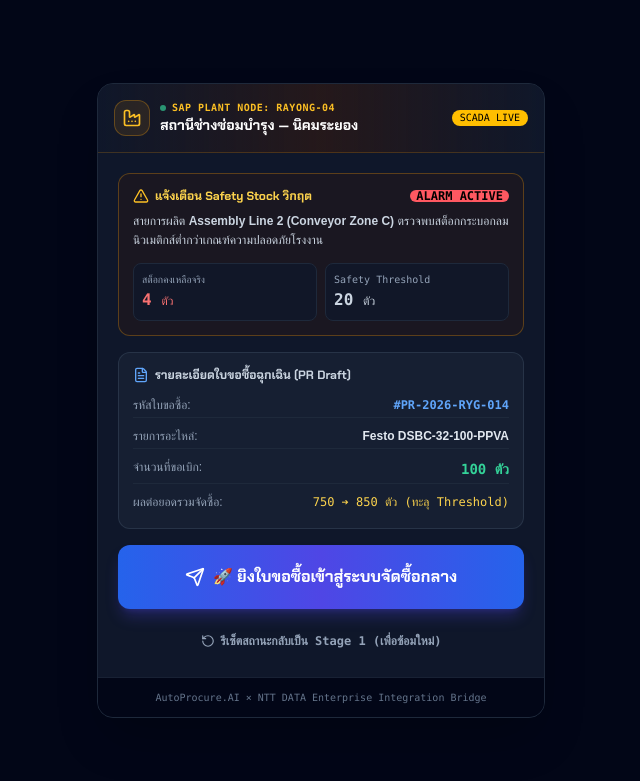
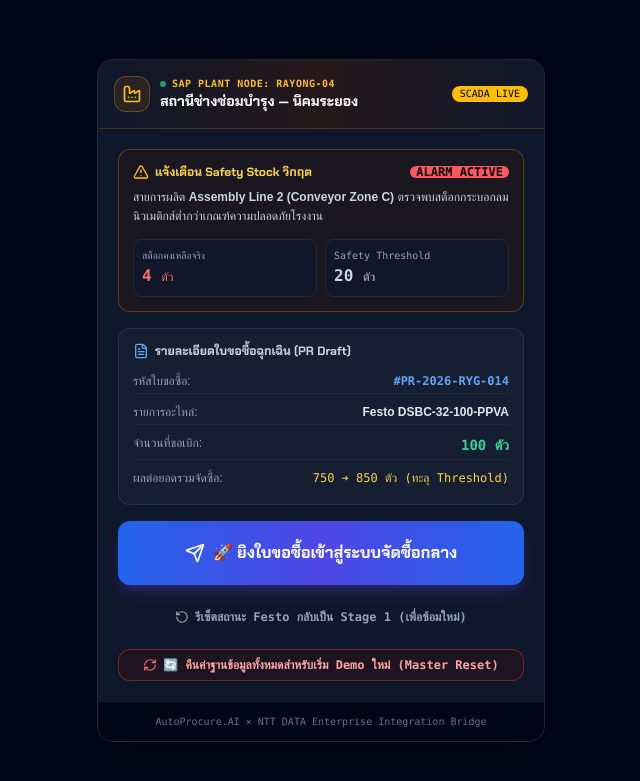
Before and after one commit to teeranon124/NTTdata, a Flask app: page /plant-terminal in a window 1280 px wide. Shown: the top 781 px of the page, without its empty margins (319-959 px from the left). Run offline with Flask 3, Linux system fonts and the light colour scheme; some libraries are stand-ins or nearby versions; some web fonts are replaced.

Commit message:
feat: master demo reset in plant-terminal and fix room reset to rollback deal winning status

```diff
--- a/webapp/repositories/deal_repository.py
+++ b/webapp/repositories/deal_repository.py
@@ -10,6 +10,11 @@ class DealRepository:
     def __init__(self):
         self._deals_cache = None
         self._raw_cache = None
+
+    def reload(self):
+        self._deals_cache = None
+        self._raw_cache = None
+        return self.get_all_deals()
 
     def get_all_deals(self) -> Dict[str, dict]:
         if not self._deals_cache:
--- a/webapp/web/templates/plant_terminal.html
+++ b/webapp/web/templates/plant_terminal.html
@@ -97,7 +97,14 @@
             <button id="btn-reset-pr" onclick="resetDemoState()"
                     class="btn btn-sm btn-ghost w-full text-slate-400 hover:text-slate-200 text-xs font-mono flex items-center justify-center gap-1.5">
                 <i data-lucide="rotate-ccw" class="w-3.5 h-3.5"></i>
-                <span>รีเซ็ตสถานะกลับเป็น Stage 1 (เพื่อซ้อมใหม่)</span>
+                <span>รีเซ็ตสถานะ Festo กลับเป็น Stage 1 (เพื่อซ้อมใหม่)</span>
+            </button>
+
+            <!-- FULL DEMO DATABASE RESET BUTTON -->
+            <button id="btn-master-reset" onclick="resetAllDemoDatabase()"
+                    class="btn btn-sm bg-red-950/30 border border-red-500/40 text-red-300 hover:bg-red-900/50 hover:text-white w-full text-xs font-mono flex items-center justify-center gap-1.5 rounded-xl shadow-xs transition-all">
+                <i data-lucide="refresh-cw" class="w-3.5 h-3.5 text-red-400"></i>
+                <span>🔄 คืนค่าฐานข้อมูลทั้งหมดสำหรับเริ่ม Demo ใหม่ (Master Reset)</span>
             </button>
 
             <!-- LIVE STATUS DISPLAY -->
@@ -178,6 +185,25 @@
                 btn.innerHTML = '<i data-lucide="rotate-ccw" class="w-3.5 h-3.5"></i> <span>รีเซ็ตสถานะกลับเป็น Stage 1</span>';
             }
         }
+
+        async function resetAllDemoDatabase() {
+            if (!confirm('ยืนยันล้างประวัติแชทและคืนค่าระบบจัดซื้อทั้งหมดสำหรับเริ่ม Live Demo ใหม่?')) return;
+            const btn = document.getElementById('btn-master-reset');
+            btn.innerHTML = '<span class="loading loading-spinner loading-xs"></span> กำลังล้างฐานข้อมูล...';
+            try {
+                const res = await fetch('/api/demo/reset-all', { method: 'POST' });
+                if (res.ok) {
+                    alert('✅ คืนค่าฐานข้อมูลและล้างเซสชันทั้งหมดเรียบร้อยแล้ว พร้อมเริ่ม Demo ใหม่!');
+                    location.reload();
+                } else {
+                    alert('เกิดข้อผิดพลาดในการรีเซ็ต');
+                    location.reload();
+                }
+            } catch (e) {
+                alert('Reset failed: ' + e.message);
+                location.reload();
+            }
+        }
     </script>
 </body>
 </html>
--- a/webapp/web/views/chat_view.py
+++ b/webapp/web/views/chat_view.py
@@ -357,13 +357,39 @@ def reset_chat_session(deal_id, vendor_id):
     deal = deal_repository.get_deal(deal_id)
     session = negotiation_service.reset_session(deal_id, vendor_id)
     if deal:
+        did = (deal_id or "").lower()
+        # Rollback winning status and stage if the deal was previously awarded
+        if deal.get("stage") == 4 or deal.get("winning_vendor_id"):
+            deal["stage"] = 3 if did == "nsk" else 2
+            deal["stage_label"] = "AI กำลังเจรจา" if did == "nsk" else "รอเจรจาต่อรอง"
+            deal["winning_vendor_id"] = None
+            deal["agreed_price"] = None
+            deal["po_status"] = None
+            deal["po_number"] = None
+            try:
+                from ...database.engine import session_scope
+                from ...database.models import Deal
+                with session_scope() as s:
+                    db_d = s.get(Deal, did)
+                    if db_d:
+                        db_d.stage = deal["stage"]
+                        db_d.stage_label = deal["stage_label"]
+                        db_d.winning_vendor_id = None
+                        db_d.agreed_price = None
+                        db_d.po_status = None
+                        db_d.po_number = None
+            except Exception as e:
+                pass
+
         vendor_data = next((v for v in deal.get("vendors", []) if v["name"].replace(" ", "_").lower() == vendor_id.lower()), None)
         if vendor_data and "messages" in vendor_data:
             session["messages"] = vendor_data["messages"]
             if "ladder" in vendor_data:
                 session["concession_ladder"] = vendor_data["ladder"]
             session_repository.save_session(deal_id, vendor_id, session)
-    return jsonify({"status": "reset", "session": session})
+
+    publish_event("deal_reset", {"deal_id": deal_id, "stage": deal.get("stage") if deal else 2})
+    return jsonify({"status": "reset", "session": session, "deal": deal})
 
 @chat_bp.route("/api/sla")
 @chat_bp.route("/api/sla/<deal_id>")
@@ -700,3 +726,69 @@ def simulate_reset_pr():
     })
 
     return jsonify({"status": "success", "stage": 1, "qty": 750, "prs": 13})
+
+
+@chat_bp.route("/api/demo/reset-all", methods=["POST"])
+def demo_reset_all():
+    """
+    Master Demo Reset:
+    1. Resets all transient sessions (clears messages, concession ladders, audit traces).
+    2. Resets all Deals and PRs back to their baseline demo stages:
+       - festo_cyl: Stage 1 (750 qty, 13 PRs, รวบรวม PR)
+       - omron_photo: Stage 2 (1,400 qty, 22 PRs, รอเจรจาต่อรอง)
+       - nsk: Stage 3 (5,000 qty, 28 PRs, AI กำลังเจรจา)
+    3. Resets SQLite database if USE_DATABASE is enabled.
+    """
+    # 1. Reset file-based JSON sessions
+    sessions_dir = os.path.join(os.path.dirname(os.path.dirname(os.path.dirname(__file__))), "data", "sessions")
+    if os.path.exists(sessions_dir):
+        for f in os.listdir(sessions_dir):
+            if f.endswith(".json"):
+                try:
+                    os.remove(os.path.join(sessions_dir, f))
+                except Exception:
+                    pass
+
+    # 2. Reset database tables
+    try:
+        from ...database.seed_loader import seed, reset_sessions
+        reset_sessions()
+        seed(force=True)
+    except Exception as e:
+        logger.warning(f"DB reset error (fallback to JSON): {e}")
+
+    # 3. Reload in-memory deal repository
+    if hasattr(deal_repository, "reload"):
+        deal_repository.reload()
+
+    # 4. Explicitly guarantee baseline stages for core demo deals
+    deals = deal_repository.get_all_deals()
+    if "festo_cyl" in deals:
+        deals["festo_cyl"]["stage"] = 1
+        deals["festo_cyl"]["stage_label"] = "รวบรวม PR"
+        deals["festo_cyl"]["qty"] = 750
+        deals["festo_cyl"]["prs_count"] = 13
+        deals["festo_cyl"]["winning_vendor_id"] = None
+        deals["festo_cyl"]["po_status"] = None
+        deals["festo_cyl"]["po_number"] = None
+
+    if "omron_photo" in deals:
+        deals["omron_photo"]["stage"] = 2
+        deals["omron_photo"]["stage_label"] = "รอเจรจาต่อรอง"
+        deals["omron_photo"]["qty"] = 1400
+        deals["omron_photo"]["prs_count"] = 22
+        deals["omron_photo"]["winning_vendor_id"] = None
+        deals["omron_photo"]["po_status"] = None
+        deals["omron_photo"]["po_number"] = None
+
+    if "nsk" in deals:
+        deals["nsk"]["stage"] = 3
+        deals["nsk"]["stage_label"] = "AI กำลังเจรจา"
+        deals["nsk"]["winning_vendor_id"] = None
+        deals["nsk"]["po_status"] = None
+        deals["nsk"]["po_number"] = None
+
+    add_live_event("🔄 [Master Demo Reset] ล้างประวัติแชทและคืนค่าสถานะดีลทุกตัวสู่จุดเริ่มต้นสำหรับ Live Demo เรียบร้อยแล้ว")
+    publish_event("deal_reset", {"status": "all_reset"})
+
+    return jsonify({"status": "success", "message": "Demo system reset complete"})
```
Also changed, not shown: webapp/web/templates/index.html (+11 -2 lines).
